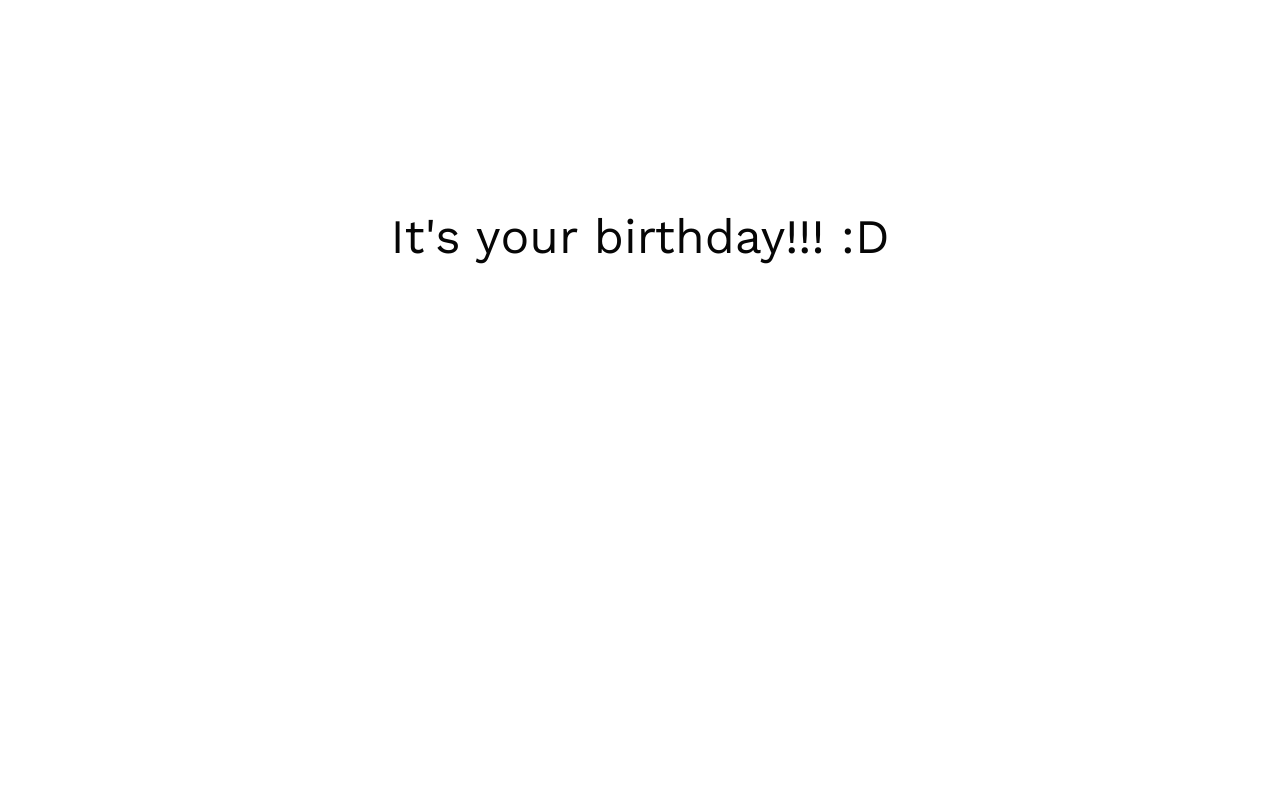
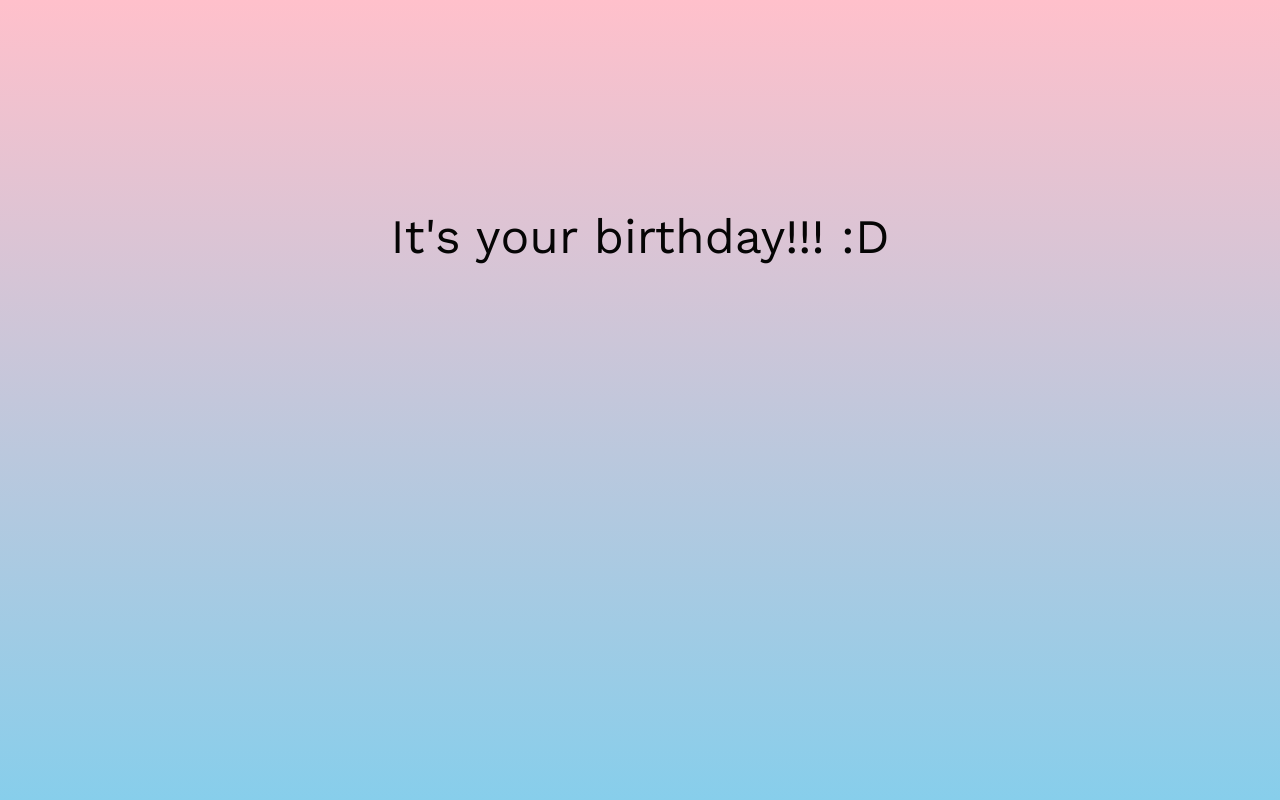
Before and after one commit to Roshaen/hbd, a website: page index.html in a window 1280 px wide. Drawn offline with nearby package versions, Linux system fonts and the light colour scheme.

Commit message:
Update style.css

```diff
--- a/style/style.css
+++ b/style/style.css
@@ -5,6 +5,7 @@ html {
 body {
   margin: 0;
   font-family: "Work Sans", sans-serif;
+  background: linear-gradient(to bottom, pink, skyblue);
 }
 
 .container {
```
